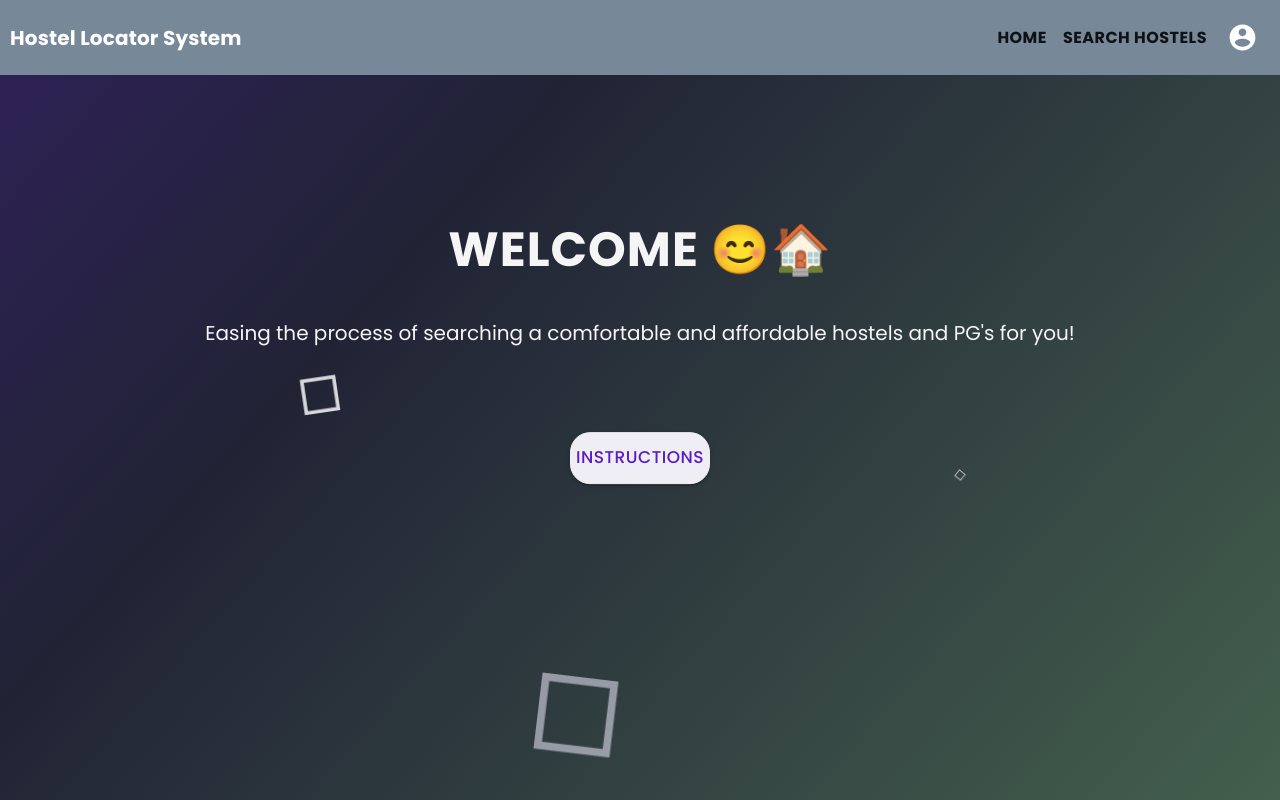
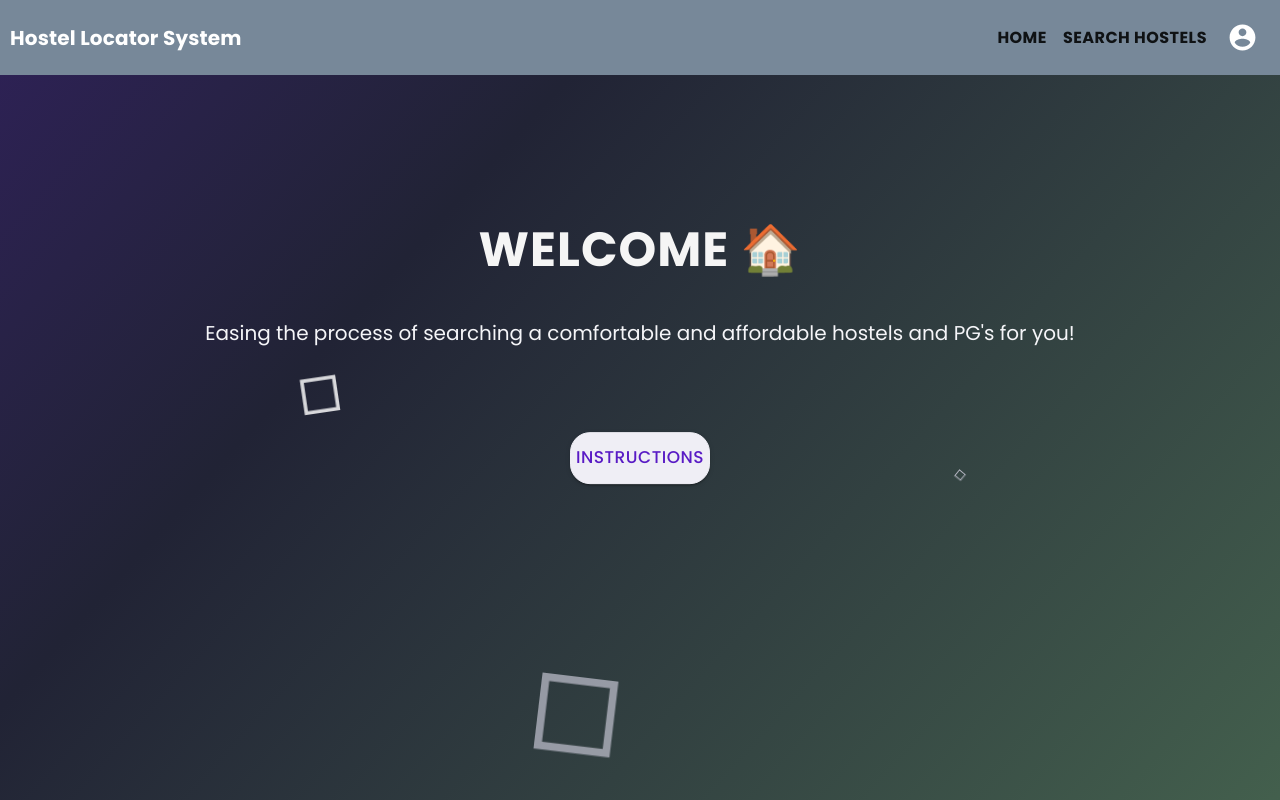
Before and after one commit to RashiSingh20/Hostel-Locator-System, a React (Create React App) app: page / in a window 1280 px wide. Shown: the top 800 px of the page. Built offline with nearby package versions, Linux system fonts and the light colour scheme; no server answers; a web font is replaced by a local one.

Commit message:
Update Home.js

```diff
--- a/src/components/Home.js
+++ b/src/components/Home.js
@@ -53,7 +53,7 @@ function Home() {
           <section class="header-content">
             {
             user && user.name ?
-            <h1><b> Welcome {user.name} 😊🏠 </b></h1> :  <h1><b> Welcome 😊🏠 </b></h1>
+            <h1><b> Welcome {user.name} 🏠 </b></h1> :  <h1><b> Welcome 🏠 </b></h1>
             }
             <p>
               Easing the process of searching a comfortable and affordable hostels and
```
